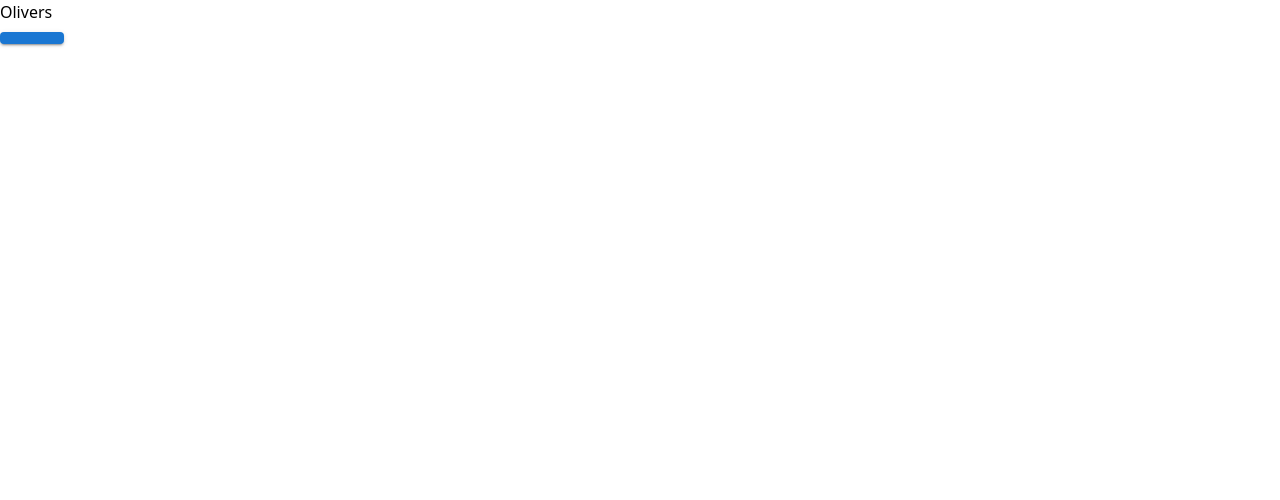
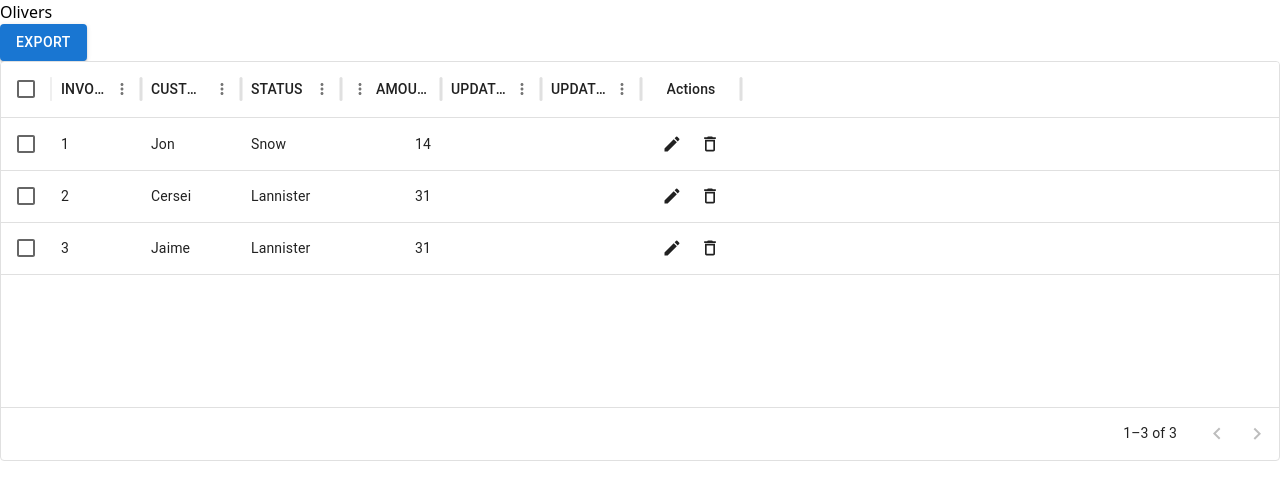
Before and after one commit to DevTechsters/olivers-FE, a React (Vite) app: page / in a window 1280 px wide. Shown: the top 500 px of the page. Built offline with nearby package versions, Linux system fonts and the light colour scheme.

Commit message:
Home page

```diff
--- a/src/pages/Home.jsx
+++ b/src/pages/Home.jsx
@@ -1,12 +1,98 @@
 import React from 'react'
 import Header from '../components/Header'
 import Button from '@mui/material/Button';
+import Box from '@mui/material/Box';
+import { DataGrid ,GridActionsCellItem} from '@mui/x-data-grid';
+import EditIcon from '@mui/icons-material/Edit';
+import DeleteIcon from '@mui/icons-material/DeleteOutlined';
 
 export default function Home() {
+
+  const handleEditClick = (id) => () => {
+  };
+
+
+
+  const handleDeleteClick = (id) => () => {
+  };
+
+  const columns = [
+    { field: 'id', headerName: 'INVOICE', width: 90 },
+    {
+      field: 'firstName',
+      headerName: 'CUSTOMER',
+    },
+    {
+      field: 'lastName',
+      headerName: 'STATUS',
+    },
+    {
+      field: 'age',
+      headerName: 'AMOUNT',
+      type: 'number',
+    },
+    {
+      field: 'fullName',
+      headerName: 'PAYMENT TYPE',
+    },
+    {
+      field: 'fullName',
+      headerName: 'UPDATED BY',
+    },
+    {
+      field: 'actions',
+      type: 'actions',
+      headerName: 'Actions',
+      width: 100,
+      cellClassName: 'actions',
+      getActions: ({ id }) => {
+        return [
+          <GridActionsCellItem
+            icon={<EditIcon />}
+            label="Edit"
+            className="textPrimary"
+            onClick={handleEditClick(id)}
+            color="inherit"
+          />,
+          <GridActionsCellItem
+            icon={<DeleteIcon />}
+            label="Delete"
+            onClick={handleDeleteClick(id)}
+            color="inherit"
+          />,
+        ];
+      },
+    },
+  ];
+
+  const rows=[
+    { id: 1, lastName: 'Snow', firstName: 'Jon', age: 14 },
+    { id: 2, lastName: 'Lannister', firstName: 'Cersei', age: 31 },
+  { id: 3, lastName: 'Lannister', firstName: 'Jaime', age: 31 },
+  ]
+
+
   return (
     <>
       <Header />
-      <Button variant="contained"></Button>
+      <Button variant="contained">Export</Button>
+
+      <Box sx={{ height: 400, width: '100%' }}>
+        <DataGrid
+          rows={rows}
+          columns={columns}
+          initialState={{
+            pagination: {
+              paginationModel: {
+                pageSize: 5,
+              },
+            },
+          }}
+          pageSizeOptions={[5]}
+          checkboxSelection
+          disableRowSelectionOnClick
+        />
+      </Box>
     </>
   )
 }
```
